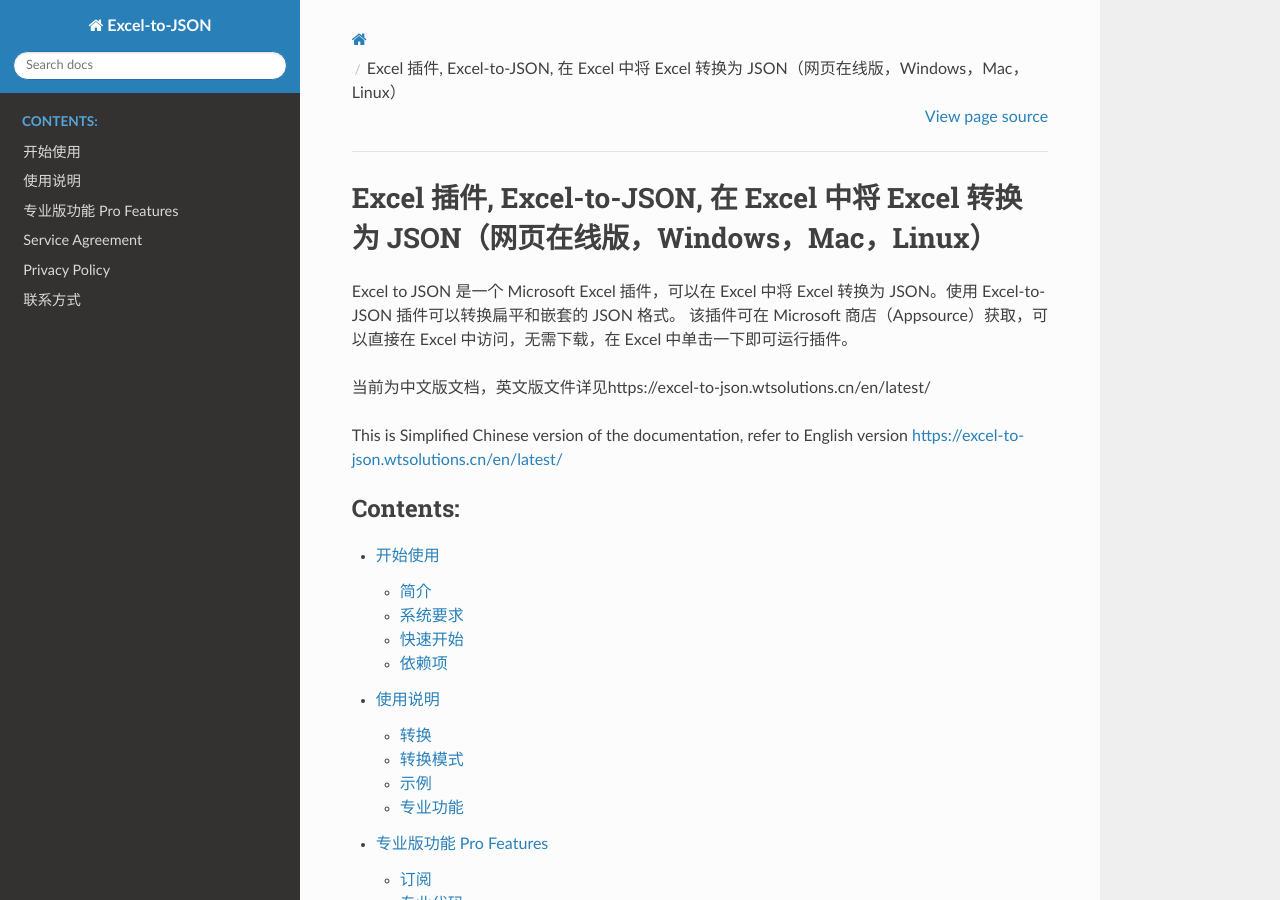
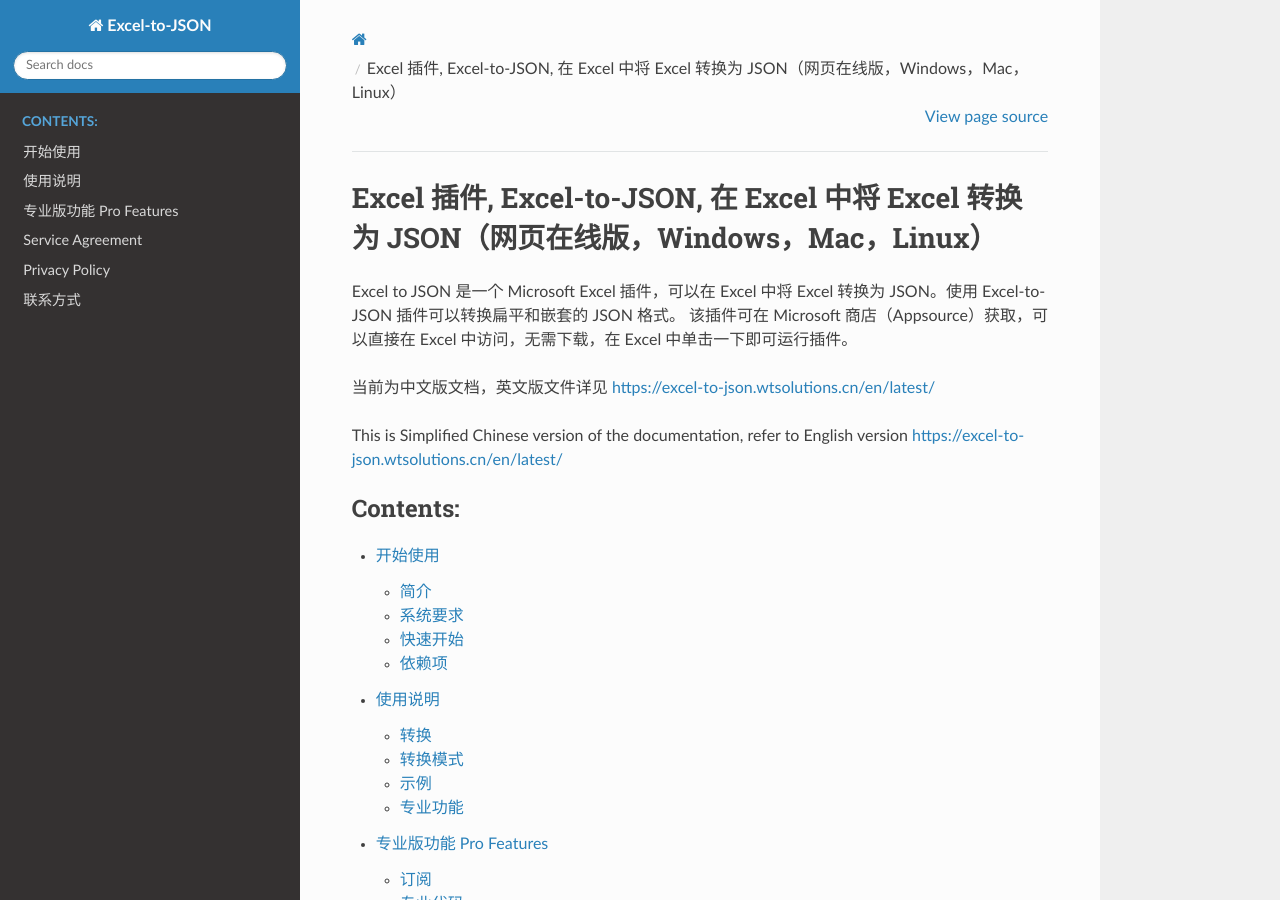
Before and after one commit to he-yang/Excel-to-JSON-zh-CN, a Sphinx documentation site: the page built from source/index.rst, in a window 1280 px wide and 900 px high. Built offline with Sphinx 7.4.7 and the Read the Docs theme 3.1.0, drawn with Linux system fonts in a browser that asks for light colours.

Commit message:
include en

```diff
--- a/source/index.rst
+++ b/source/index.rst
@@ -8,7 +8,7 @@ Excel 插件, Excel-to-JSON, 在 Excel 中将 Excel 转换为 JSON（网页在
 Excel to JSON 是一个 Microsoft Excel 插件，可以在 Excel 中将 Excel 转换为 JSON。使用 Excel-to-JSON 插件可以转换扁平和嵌套的 JSON 格式。
 该插件可在 Microsoft 商店（Appsource）获取，可以直接在 Excel 中访问，无需下载，在 Excel 中单击一下即可运行插件。
 
-当前为中文版文档，英文版文件详见https://excel-to-json.wtsolutions.cn/en/latest/
+当前为中文版文档，英文版文件详见 https://excel-to-json.wtsolutions.cn/en/latest/
 
 This is Simplified Chinese version of the documentation, refer to English version https://excel-to-json.wtsolutions.cn/en/latest/
 
```
